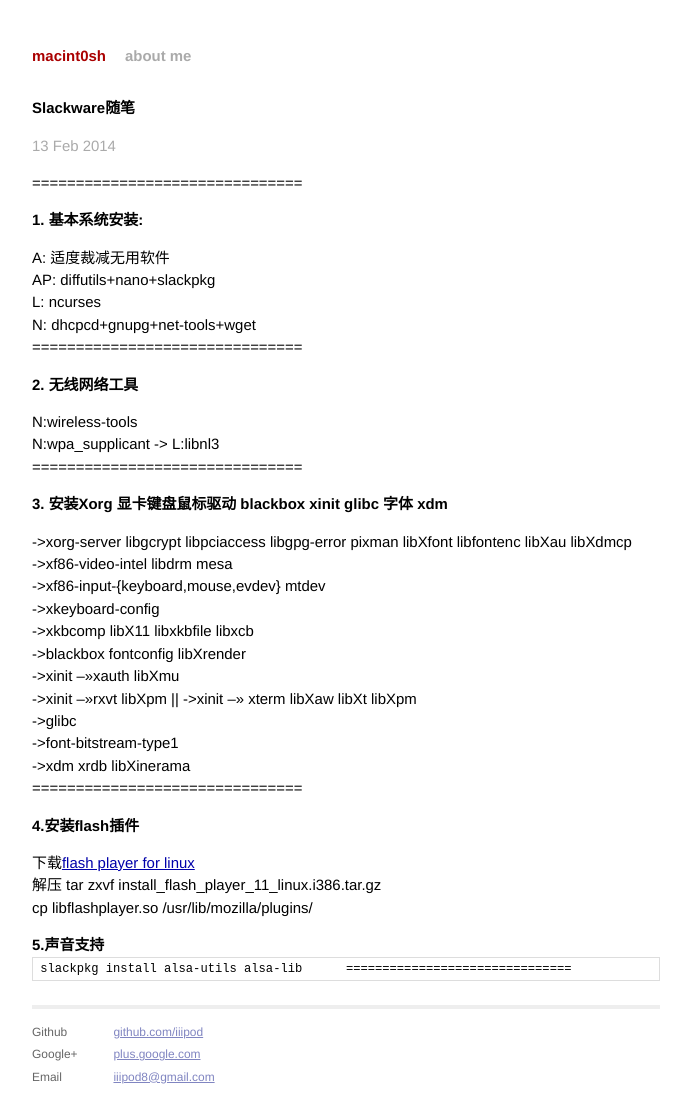
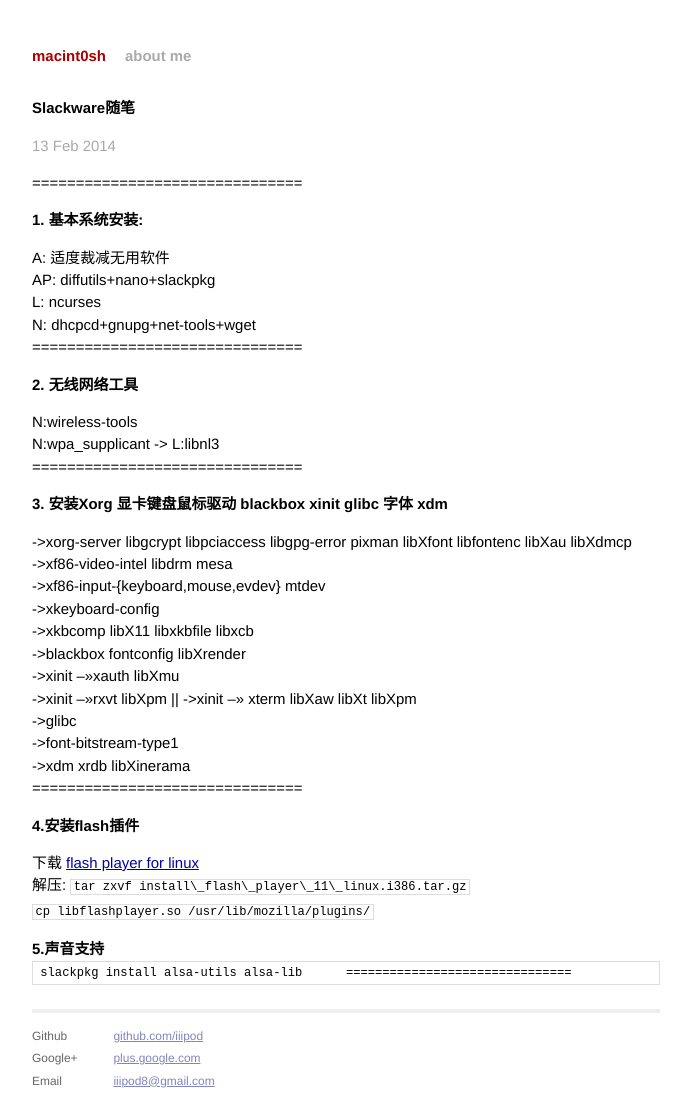
Before and after one commit to iiipod/iiipod.github.com, a Jekyll site: the page built from _posts/2014-02-13-Slackware随笔.markdown, in a window 1280 px wide. Shown: the whole page, without its empty margins (294-985 px from the left). Built offline with Jekyll 4.4.1, drawn with Linux system fonts in a browser that asks for light colours; Markdown is read by kramdown in place of the engine named in the settings; some of the changed lines change nothing that is shown.

Commit message:
2014年 03月 17日 星期一 18:46:42 GMT

```diff
--- a/_posts/2014-02-13-Slackware随笔.markdown
+++ b/_posts/2014-02-13-Slackware随笔.markdown
@@ -29,9 +29,10 @@
  ->xdm xrdb libXinerama
  ===============================
 ### 4.安装flash插件
- 下载[flash player for linux](http://fpdownload.macromedia.com/get/flashplayer/pdc/11.2.202.346/install_flash_player_11_linux.i386.tar.gz)
- 解压 tar zxvf install\_flash\_player\_11\_linux.i386.tar.gz
-    cp libflashplayer.so /usr/lib/mozilla/plugins/
+下载 [flash player for linux](http://fpdownload.macromedia.com/get/flashplayer/pdc/11.2.202.346/install_flash_player_11_linux.i386.tar.gz)
+解压:
+    `tar zxvf install\_flash\_player\_11\_linux.i386.tar.gz`
+    `cp libflashplayer.so /usr/lib/mozilla/plugins/`
 ### 5.声音支持
     slackpkg install alsa-utils alsa-lib
  ===============================
```
